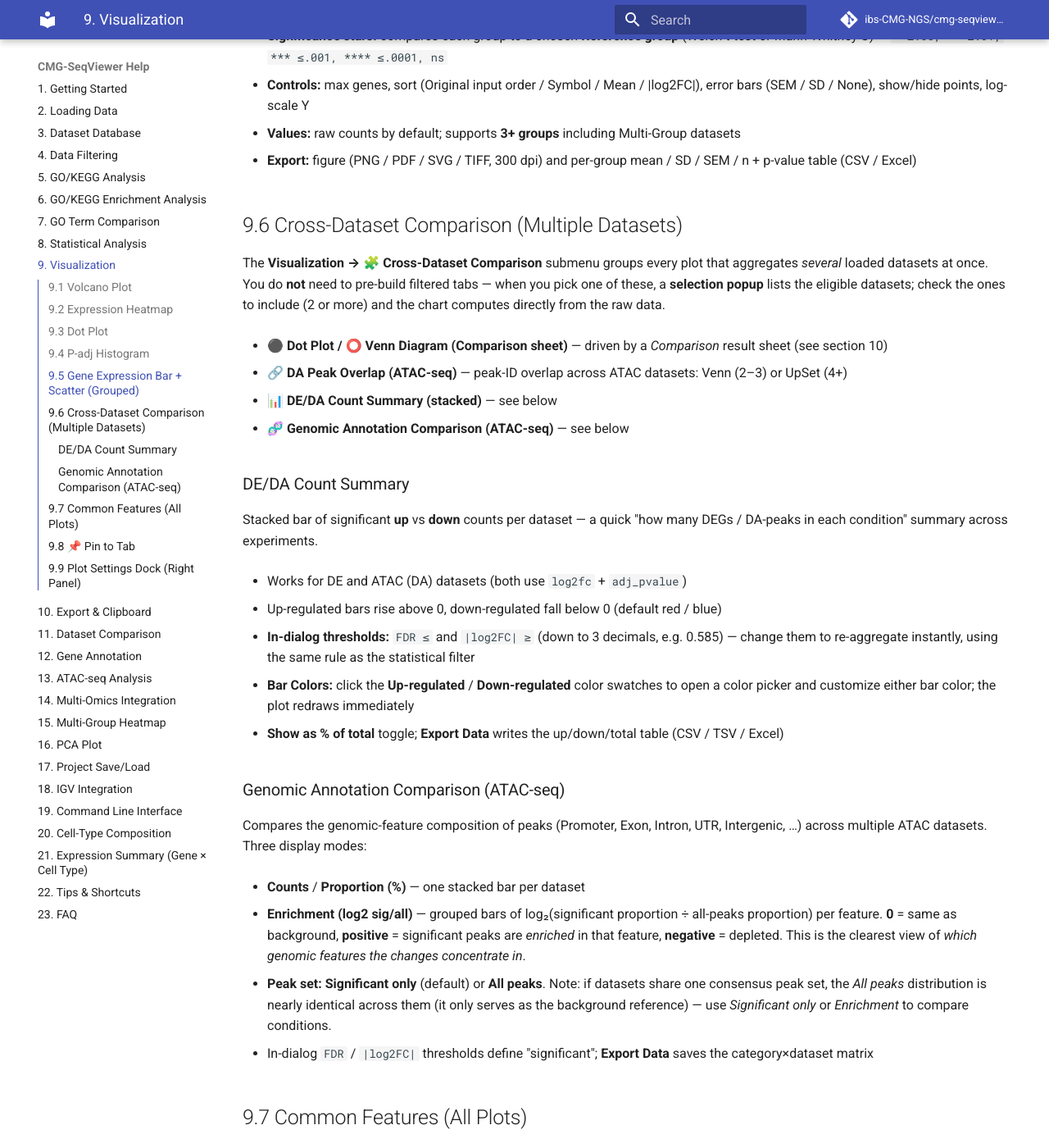
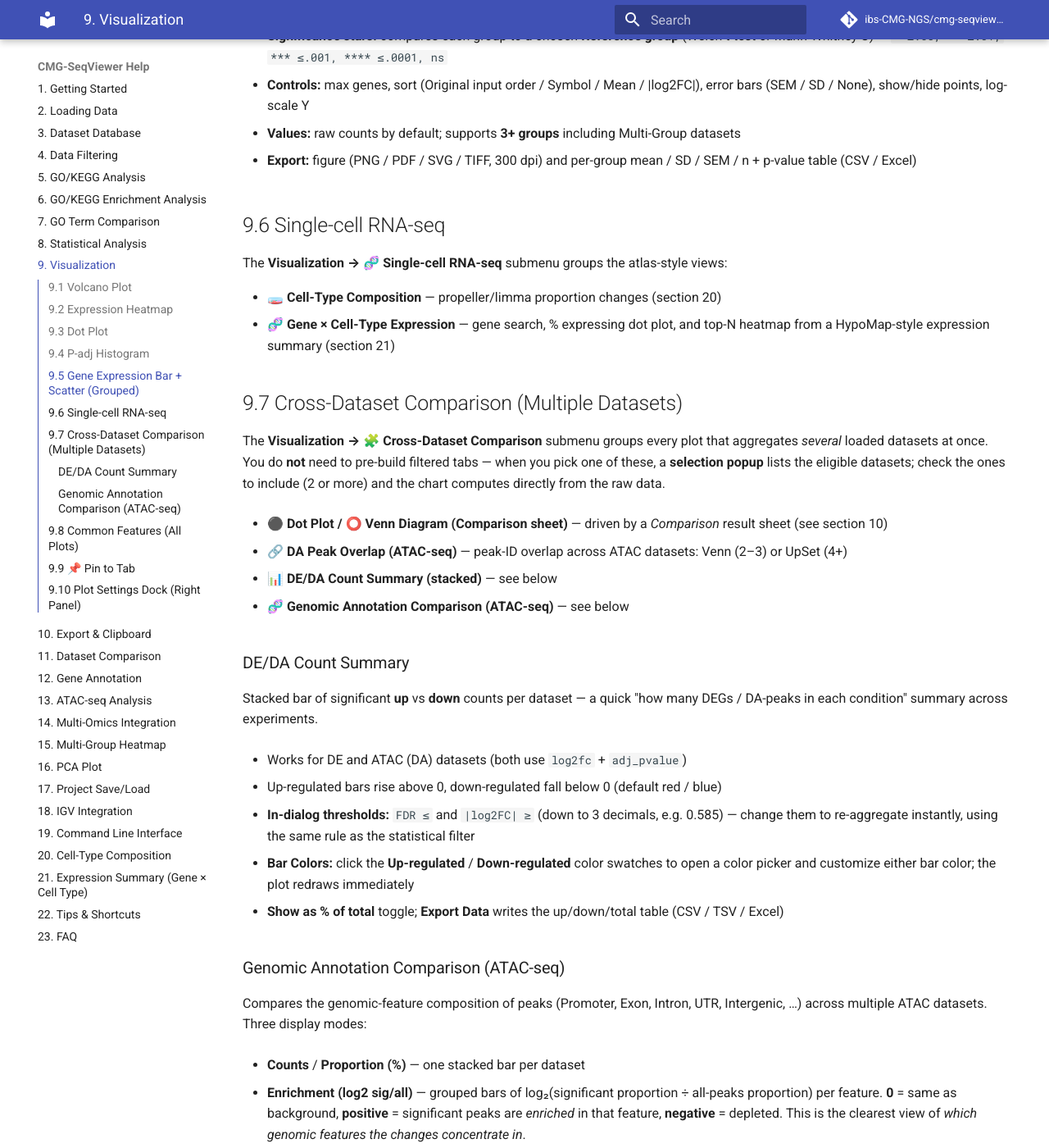
Before and after one commit to ibs-CMG-NGS/cmg-seqviewer, an MkDocs documentation site: the page built from docs/user/help/09-visualization.md, in a window 1280 px wide and 1400 px high, scrolled down 2574 px. Shown: the whole window at 82% size. Built offline with MkDocs 1.6.1 and Material for MkDocs 9.7.7, drawn with Linux system fonts in a browser that asks for light colours; comment, search, counter and statistics services are not loaded; some of the changed text lies outside the part shown.

Commit message:
feat(gui): group single-cell views under a submenu
- Add Visualization → 🧬 Single-cell RNA-seq with Cell-Type Composition and Gene × Cell-Type Expression
- Update F1 help, tips, README, and pipeline response docs with the new menu path
- Add a Single-cell RNA-seq section to the visualization help and renumber following sections

```diff
--- a/docs/user/help/09-visualization.md
+++ b/docs/user/help/09-visualization.md
@@ -136,7 +136,16 @@ Compare per-gene expression across sample groups with a grouped bar (mean)
 - **Export:** figure (PNG / PDF / SVG / TIFF, 300 dpi) and per-group
  mean / SD / SEM / n + p-value table (CSV / Excel)
 
-## 9.6 Cross-Dataset Comparison (Multiple Datasets)
+## 9.6 Single-cell RNA-seq
+
+The **Visualization → 🧬 Single-cell RNA-seq** submenu groups the atlas-style
+views:
+
+- **🧫 Cell-Type Composition** — propeller/limma proportion changes (section 20)
+- **🧬 Gene × Cell-Type Expression** — gene search, % expressing dot plot, and
+  top-N heatmap from a HypoMap-style expression summary (section 21)
+
+## 9.7 Cross-Dataset Comparison (Multiple Datasets)
 
 The **Visualization → 🧩 Cross-Dataset Comparison** submenu groups every
  plot that aggregates *several* loaded datasets at once. You do **not** need to
@@ -207,7 +216,7 @@ Compares the genomic-feature composition of peaks (Promoter, Exon, Intron, UTR,
  **outside right** option that places the legend beside the plot so it never
  covers the data (useful for stacked bars with many categories)
 
-## 9.8 📌 Pin to Tab
+## 9.9 📌 Pin to Tab
 
 Keep a plot open as a persistent tab instead of a dialog popup:
 
@@ -221,7 +230,7 @@ Keep a plot open as a persistent tab instead of a dialog popup:
 
 Pinned plot tabs are saved with the project (**.seqproj**) and restored on next open.
 
-## 9.9 Plot Settings Dock (Right Panel)
+## 9.10 Plot Settings Dock (Right Panel)
 
 When a pinned plot tab is active, a **Plot Settings** panel automatically appears
  on the right side of the window:
--- a/docs/user/help/20-cell-type-composition.md
+++ b/docs/user/help/20-cell-type-composition.md
@@ -31,7 +31,7 @@ from the name after `PropMean.` (or `prop_mean_`).
 
 ## 20.3 Opening the view
 
-**Visualization → 🧫 Cell-Type Composition** (the current tab must be a
+**Visualization → 🧬 Single-cell RNA-seq → 🧫 Cell-Type Composition** (the current tab must be a
 composition dataset).
 
 ## 20.4 Plot modes
--- a/docs/user/help/21-expression-summary.md
+++ b/docs/user/help/21-expression-summary.md
@@ -97,7 +97,7 @@ cmg-seqviewer-cli load hypomap_C66_wide_mean.parquet \
 ## 21.4 Opening the view
 
 Open the dataset in the Database Browser, then choose
-**Visualization → 🧬 Gene × Cell-Type Expression**.
+**Visualization → 🧬 Single-cell RNA-seq → 🧬 Gene × Cell-Type Expression**.
 
 ## 21.5 Gene search and views
 
--- a/docs/user/help/22-tips-shortcuts.md
+++ b/docs/user/help/22-tips-shortcuts.md
@@ -115,11 +115,11 @@
 - **🌡️ Multi-Group Heatmap:** LRT omnibus result CSV → interactive Z-score clustermap
  with group color bars, gene cluster cutting, and CSV export
 
-- **🧫 Cell-Type Composition:** propeller/limma composition results
+- **🧫 Cell-Type Composition** (`Visualization → 🧬 Single-cell RNA-seq`): propeller/limma composition results
  (`cell_type`, `PropMean.<condition>`, `PropRatio`, `FDR`) → PropRatio bars
  or grouped mean-proportion bars, with FDR significance marks
 
-- **🧬 Expression Summary:** HypoMap-style gene × cell-type atlas → search a
+- **🧬 Expression Summary** (`Visualization → 🧬 Single-cell RNA-seq`): HypoMap-style gene × cell-type atlas → search a
  gene, then view a dot plot (size = % expressing, color = mean expression) or
  a top-N heatmap, with `n_cells` grey handling
 
```
Also changed, not shown: other parts of docs/user/help/09-visualization.md (+1 -1 lines), README.md (+2 -2 lines), docs/developer/pipeline-integration-response.md (+1 -1 lines), docs/developer/scrna-pipeline-status-response.md (+3 -3 lines), 1 other file.
